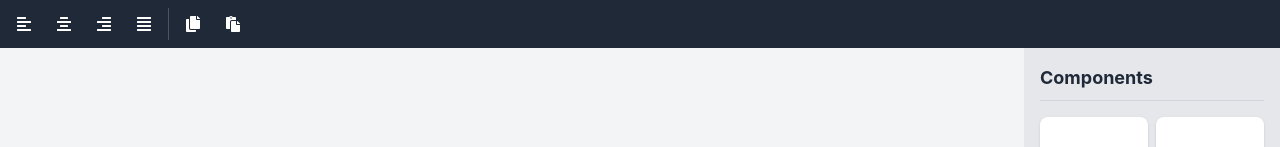
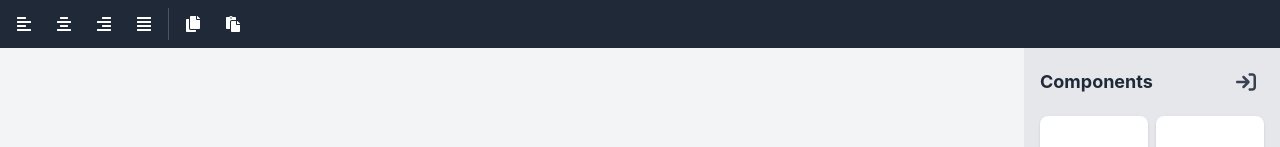
Before and after one commit to cyberjungle-io/subconnect, a React (Create React App) app: page / in a window 1280 px wide. Shown: the top 147 px of the page. Built offline with nearby package versions, Linux system fonts and the light colour scheme.

Commit message:
Changed styling and added hidepanel button

```diff
--- a/src/components/Components/ComponentPalette.jsx
+++ b/src/components/Components/ComponentPalette.jsx
@@ -28,7 +28,7 @@ const DraggableComponent = ({ type, icon: Icon, label }) => {
 const ComponentPalette = () => {
   return (
     <div className="space-y-4">
-      <h2 className="text-lg font-bold text-gray-800 pb-2 border-b border-gray-300">Components</h2>
+
       <div className="grid grid-cols-2 gap-2">
         {Object.entries(componentTypes).map(([key, type]) => {
           const config = componentConfig[type];
--- a/src/components/Editor/MainEditor.jsx
+++ b/src/components/Editor/MainEditor.jsx
@@ -1,4 +1,4 @@
-import React from 'react';
+import React, {useState} from 'react';
 import { useSelector, useDispatch } from 'react-redux';
 import { DndProvider } from 'react-dnd';
 import { HTML5Backend } from 'react-dnd-html5-backend';
@@ -20,6 +20,11 @@ import {
 const MainEditor = () => {
   const dispatch = useDispatch();
   const { components, selectedIds } = useSelector(state => state.editor);
+  const [isPanelVisible, setIsPanelVisible] = useState(true);
+
+  const handleTogglePanel = () => {
+    setIsPanelVisible(!isPanelVisible);
+  };
 
   const handleAddComponent = (componentType, parentId = null, position = null) => {
     const newComponentData = {
@@ -121,6 +126,8 @@ const MainEditor = () => {
           onDeleteComponent={handleDeleteComponent}
           onAddChildComponent={handleAddComponent}
           onAddComponent={handleAddComponent}
+          isVisible={isPanelVisible}
+          onToggleVisibility={handleTogglePanel}
         /></div></div>
       </div>
     </DndProvider>
--- a/src/components/Editor/PropertiesPanel.jsx
+++ b/src/components/Editor/PropertiesPanel.jsx
@@ -1,13 +1,23 @@
-import React, {useState, useEffect} from 'react';
-import ReChartProperties from '../Components/ReCharts/ReChartProperties';
-import ChartStyleOptions from '../Components/ReCharts/ChartStyleOptions';
-import HeadingProperties from '../Components/Typography/HeadingProperties';
-import PropertyTabs from './PropertyTabs';
-import ComponentPalette from '../Components/ComponentPalette';
-import { FaThLarge } from 'react-icons/fa';
+import React, { useState, useEffect } from "react";
+import ReChartProperties from "../Components/ReCharts/ReChartProperties";
+import ChartStyleOptions from "../Components/ReCharts/ChartStyleOptions";
+import HeadingProperties from "../Components/Typography/HeadingProperties";
+import PropertyTabs from "./PropertyTabs";
+import ComponentPalette from "../Components/ComponentPalette";
+import {
+  FaThLarge,
+  FaArrowAltCircleRight,
+  FaChevronLeft,
+} from "react-icons/fa";
+import HidePropertiesPanelArrow from '../common/CustomIcons/HidePropertiesPanelArrow';
 
-
-const PropertiesPanel = ({ selectedComponent, onUpdateComponent, onDeleteComponent }) => {
+const PropertiesPanel = ({
+  selectedComponent,
+  onUpdateComponent,
+  onDeleteComponent,
+  isVisible,
+  onToggleVisibility,
+}) => {
   const [showComponentPalette, setShowComponentPalette] = useState(false);
   useEffect(() => {
     if (selectedComponent) {
@@ -15,9 +25,45 @@ const PropertiesPanel = ({ selectedComponent, onUpdateComponent, onDeleteCompone
     }
   }, [selectedComponent]);
 
-  if (!selectedComponent && !showComponentPalette) {
+  if (!isVisible) {
     return (
-      <div className="w-64 bg-gray-200 p-4 overflow-y-auto">
+      <button
+        onClick={onToggleVisibility}
+        className="fixed right-0 top-1/2 transform -translate-y-1/2 bg-gray-200 text-gray-700 p-2 rounded-l-md hover:bg-gray-300 focus:outline-none transition-colors duration-200"
+        title="Show Panel"
+      >
+        <FaChevronLeft />
+      </button>
+    );
+  }
+
+  const toggleButton = (
+    <button
+      onClick={onToggleVisibility}
+      className="text-gray-700 hover:bg-gray-300 p-2 rounded-full focus:outline-none transition-colors duration-200"
+      title="Hide Panel"
+    >
+      <HidePropertiesPanelArrow className="w-5 h-5" />
+    </button>
+  );
+
+  const showComponentPaletteButton = (
+    <button
+      onClick={() => setShowComponentPalette(true)}
+      className="text-gray-700 hover:bg-gray-300 p-2 rounded-full focus:outline-none transition-colors duration-200"
+      title="Show Component Palette"
+    >
+      <FaThLarge />
+    </button>
+  );
+
+  if (!selectedComponent || showComponentPalette) {
+    return (
+      <div className="w-64 bg-gray-200 p-4 overflow-y-auto relative">
+        <div className="flex justify-between items-center mb-4">
+          <h2 className="text-lg font-bold text-gray-800">Components</h2>
+          {toggleButton}
+        </div>
         <ComponentPalette />
       </div>
     );
@@ -30,7 +76,9 @@ const PropertiesPanel = ({ selectedComponent, onUpdateComponent, onDeleteCompone
 
   const handleStyleChange = (e) => {
     const { name, value } = e.target;
-    onUpdateComponent(selectedComponent.id, { style: { ...selectedComponent.style, [name]: value } });
+    onUpdateComponent(selectedComponent.id, {
+      style: { ...selectedComponent.style, [name]: value },
+    });
   };
 
   const handleChartConfigChange = (e) => {
@@ -38,44 +86,70 @@ const PropertiesPanel = ({ selectedComponent, onUpdateComponent, onDeleteCompone
     onUpdateComponent(selectedComponent.id, {
       chartConfig: {
         ...selectedComponent.chartConfig,
-        [name]: name === 'data' ? JSON.parse(value) : value
-      }
+        [name]: name === "data" ? JSON.parse(value) : value,
+      },
     });
   };
 
   const handlePropChange = (e) => {
     const { name, value, type, checked } = e.target;
-    const newValue = type === 'checkbox' ? checked : value;
+    const newValue = type === "checkbox" ? checked : value;
     console.log(`Updating ${name} to ${newValue}`); // Debug log
-    onUpdateComponent(selectedComponent.id, { props: { ...selectedComponent.props, [name]: newValue } });
+    onUpdateComponent(selectedComponent.id, {
+      props: { ...selectedComponent.props, [name]: newValue },
+    });
   };
 
   const renderComponentProperties = () => {
     switch (selectedComponent.type) {
-      case 'CHART':
+      case "CHART":
         return (
-          <PropertyTabs tabs={['Data', 'Styles']}>
-            <ReChartProperties chartConfig={selectedComponent.chartConfig} onChartConfigChange={handleChartConfigChange} />
-            <ChartStyleOptions chartConfig={selectedComponent.chartConfig} onChartConfigChange={handleChartConfigChange} />
+          <PropertyTabs tabs={["Data", "Styles"]}>
+            <ReChartProperties
+              chartConfig={selectedComponent.chartConfig}
+              onChartConfigChange={handleChartConfigChange}
+            />
+            <ChartStyleOptions
+              chartConfig={selectedComponent.chartConfig}
+              onChartConfigChange={handleChartConfigChange}
+            />
           </PropertyTabs>
         );
-      case 'HEADING':
+      case "HEADING":
         return (
-          <PropertyTabs tabs={['Content', 'Styles']}>
+          <PropertyTabs tabs={["Content", "Styles"]}>
             <div>
-              <label className="block text-sm font-medium text-gray-700">Content</label>
-              <input type="text" name="content" value={selectedComponent.content} onChange={handleChange} className="mt-1 block w-full px-3 py-2 bg-white border border-gray-300 rounded-md shadow-sm focus:outline-none focus:ring-indigo-500 focus:border-indigo-500" />
+              <label className="block text-sm font-medium text-gray-700">
+                Content
+              </label>
+              <input
+                type="text"
+                name="content"
+                value={selectedComponent.content}
+                onChange={handleChange}
+                className="mt-1 block w-full px-3 py-2 bg-white border border-gray-300 rounded-md shadow-sm focus:outline-none focus:ring-indigo-500 focus:border-indigo-500"
+              />
             </div>
-            <HeadingProperties props={selectedComponent.props} onPropChange={handlePropChange} />
+            <HeadingProperties
+              props={selectedComponent.props}
+              onPropChange={handlePropChange}
+            />
           </PropertyTabs>
         );
-      case 'ROW':
+      case "ROW":
         return (
-          <PropertyTabs tabs={['Layout']}>
+          <PropertyTabs tabs={["Layout"]}>
             <div>
               <div>
-                <label className="block text-sm font-medium text-gray-700">Align Items</label>
-                <select name="alignItems" value={selectedComponent.style.alignItems || 'stretch'} onChange={handleStyleChange} className="mt-1 block w-full px-3 py-2 bg-white border border-gray-300 rounded-md shadow-sm focus:outline-none focus:ring-indigo-500 focus:border-indigo-500">
+                <label className="block text-sm font-medium text-gray-700">
+                  Align Items
+                </label>
+                <select
+                  name="alignItems"
+                  value={selectedComponent.style.alignItems || "stretch"}
+                  onChange={handleStyleChange}
+                  className="mt-1 block w-full px-3 py-2 bg-white border border-gray-300 rounded-md shadow-sm focus:outline-none focus:ring-indigo-500 focus:border-indigo-500"
+                >
                   <option value="stretch">Stretch</option>
                   <option value="flex-start">Top</option>
                   <option value="center">Center</option>
@@ -83,8 +157,15 @@ const PropertiesPanel = ({ selectedComponent, onUpdateComponent, onDeleteCompone
                 </select>
               </div>
               <div>
-                <label className="block text-sm font-medium text-gray-700">Justify Content</label>
-                <select name="justifyContent" value={selectedComponent.style.justifyContent || 'flex-start'} onChange={handleStyleChange} className="mt-1 block w-full px-3 py-2 bg-white border border-gray-300 rounded-md shadow-sm focus:outline-none focus:ring-indigo-500 focus:border-indigo-500">
+                <label className="block text-sm font-medium text-gray-700">
+                  Justify Content
+                </label>
+                <select
+                  name="justifyContent"
+                  value={selectedComponent.style.justifyContent || "flex-start"}
+                  onChange={handleStyleChange}
+                  className="mt-1 block w-full px-3 py-2 bg-white border border-gray-300 rounded-md shadow-sm focus:outline-none focus:ring-indigo-500 focus:border-indigo-500"
+                >
                   <option value="flex-start">Start</option>
                   <option value="center">Center</option>
                   <option value="flex-end">End</option>
@@ -93,8 +174,16 @@ const PropertiesPanel = ({ selectedComponent, onUpdateComponent, onDeleteCompone
                 </select>
               </div>
               <div>
-                <label className="block text-sm font-medium text-gray-700">Gap</label>
-                <input type="text" name="gap" value={selectedComponent.style.gap || '0px'} onChange={handleStyleChange} className="mt-1 block w-full px-3 py-2 bg-white border border-gray-300 rounded-md shadow-sm focus:outline-none focus:ring-indigo-500 focus:border-indigo-500" />
+                <label className="block text-sm font-medium text-gray-700">
+                  Gap
+                </label>
+                <input
+                  type="text"
+                  name="gap"
+                  value={selectedComponent.style.gap || "0px"}
+                  onChange={handleStyleChange}
+                  className="mt-1 block w-full px-3 py-2 bg-white border border-gray-300 rounded-md shadow-sm focus:outline-none focus:ring-indigo-500 focus:border-indigo-500"
+                />
               </div>
             </div>
           </PropertyTabs>
@@ -105,39 +194,58 @@ const PropertiesPanel = ({ selectedComponent, onUpdateComponent, onDeleteCompone
   };
 
   return (
-    <div className="w-64 bg-gray-200 p-4 overflow-y-auto">
-    {showComponentPalette ? (
-      <ComponentPalette />
-    ) : (
-      <>
+    <div className="w-64 bg-gray-200 p-4 overflow-y-auto relative">
       <div className="flex justify-between items-center mb-4">
-        <h2 className="text-lg font-bold text-gray-800 pb-2 border-b border-gray-300">Properties</h2>
-          <button
-            onClick={() => setShowComponentPalette(true)}
-            className="p-2 bg-blue-500 text-white rounded-full hover:bg-blue-600 focus:outline-none focus:ring-2 focus:ring-blue-500 focus:ring-opacity-50"
-            title="Show Component Palette"
-          >
-            <FaThLarge />
-          </button>
+        <h2 className="text-lg font-bold text-gray-800">Properties</h2>
+        <div className="flex space-x-2">
+          {showComponentPaletteButton}
+          {toggleButton}
+        </div>
       </div>
       <div className="space-y-6">
         <div>
-            <label className="block text-sm font-medium text-gray-700 mb-1">Type</label>
-            <input type="text" value={selectedComponent.type} disabled className="block w-full px-3 py-2 bg-gray-100 border border-gray-300 rounded-md shadow-sm focus:outline-none focus:ring-indigo-500 focus:border-indigo-500" />
+          <label className="block text-sm font-medium text-gray-700 mb-1">
+            Type
+          </label>
+          <input
+            type="text"
+            value={selectedComponent.type}
+            disabled
+            className="block w-full px-3 py-2 bg-gray-100 border border-gray-300 rounded-md shadow-sm focus:outline-none focus:ring-indigo-500 focus:border-indigo-500"
+          />
         </div>
         {renderComponentProperties()}
         <div>
-            <label className="block text-sm font-medium text-gray-700 mb-1">Width</label>
-            <input type="text" name="width" value={selectedComponent.style.width} onChange={handleStyleChange} className="block w-full px-3 py-2 bg-gray-100 border border-gray-300 rounded-md shadow-sm focus:outline-none focus:ring-indigo-500 focus:border-indigo-500" />
+          <label className="block text-sm font-medium text-gray-700 mb-1">
+            Width
+          </label>
+          <input
+            type="text"
+            name="width"
+            value={selectedComponent.style.width}
+            onChange={handleStyleChange}
+            className="block w-full px-3 py-2 bg-gray-100 border border-gray-300 rounded-md shadow-sm focus:outline-none focus:ring-indigo-500 focus:border-indigo-500"
+          />
         </div>
         <div>
-            <label className="block text-sm font-medium text-gray-700 mb-1">Height</label>
-            <input type="text" name="height" value={selectedComponent.style.height} onChange={handleStyleChange} className="block w-full px-3 py-2 bg-gray-100 border border-gray-300 rounded-md shadow-sm focus:outline-none focus:ring-indigo-500 focus:border-indigo-500" />
+          <label className="block text-sm font-medium text-gray-700 mb-1">
+            Height
+          </label>
+          <input
+            type="text"
+            name="height"
+            value={selectedComponent.style.height}
+            onChange={handleStyleChange}
+            className="block w-full px-3 py-2 bg-gray-100 border border-gray-300 rounded-md shadow-sm focus:outline-none focus:ring-indigo-500 focus:border-indigo-500"
+          />
         </div>
-          <button onClick={() => onDeleteComponent(selectedComponent.id)} className="w-full px-4 py-2 bg-red-500 text-white rounded hover:bg-red-600 focus:outline-none focus:ring-2 focus:ring-red-500 focus:ring-opacity-50">Delete Component</button>
+        <button
+          onClick={() => onDeleteComponent(selectedComponent.id)}
+          className="w-full px-4 py-2 bg-red-500 text-white rounded hover:bg-red-600 focus:outline-none focus:ring-2 focus:ring-red-500 focus:ring-opacity-50"
+        >
+          Delete Component
+        </button>
       </div>
-      </>
-    )}
     </div>
   );
 };
--- /dev/null
+++ b/src/components/common/CustomIcons/HidePropertiesPanelArrow.jsx
@@ -0,0 +1,13 @@
+import React from 'react';
+
+const HidePropertiesPanelArrow = ({ className }) => (
+  <svg
+    xmlns="http://www.w3.org/2000/svg"
+    viewBox="0 0 512 512"
+    className={className}
+    fill="currentColor"
+  >
+    <path d="M352 96l64 0c17.7 0 32 14.3 32 32l0 256c0 17.7-14.3 32-32 32l-64 0c-17.7 0-32 14.3-32 32s14.3 32 32 32l64 0c53 0 96-43 96-96l0-256c0-53-43-96-96-96l-64 0c-17.7 0-32 14.3-32 32s14.3 32 32 32zm-9.4 182.6c12.5-12.5 12.5-32.8 0-45.3l-128-128c-12.5-12.5-32.8-12.5-45.3 0s-12.5 32.8 0 45.3L242.7 224 32 224c-17.7 0-32 14.3-32 32s14.3 32 32 32l210.7 0-73.4 73.4c-12.5 12.5-12.5 32.8 0 45.3s32.8 12.5 45.3 0l128-128z" />
+  </svg>
+);
+export default HidePropertiesPanelArrow;
```
Also changed, not shown: src/components/Components/ComponentRenderer.jsx (+21 -13 lines), src/components/Editor/Canvas.jsx (+28 -14 lines). Lines whose indentation alone changed are shown as unchanged.
